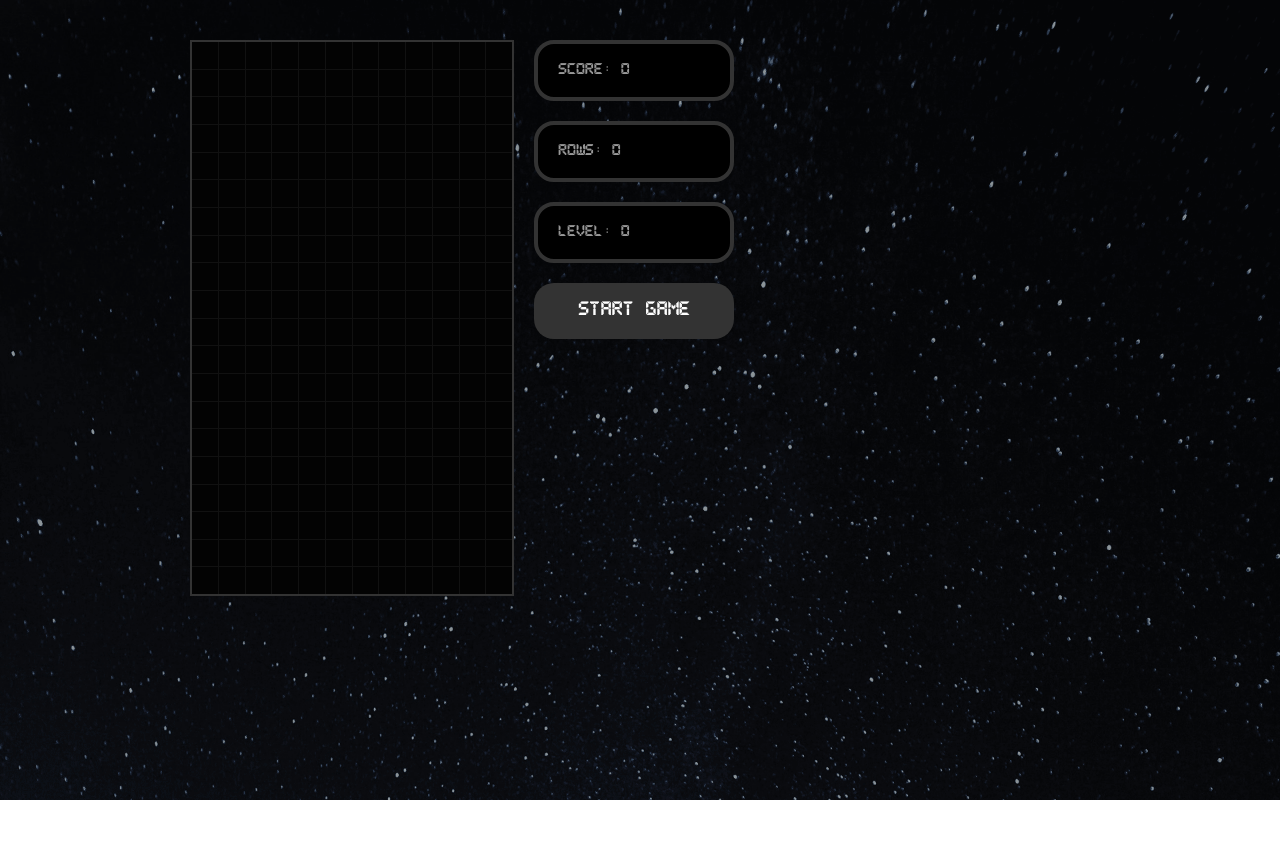
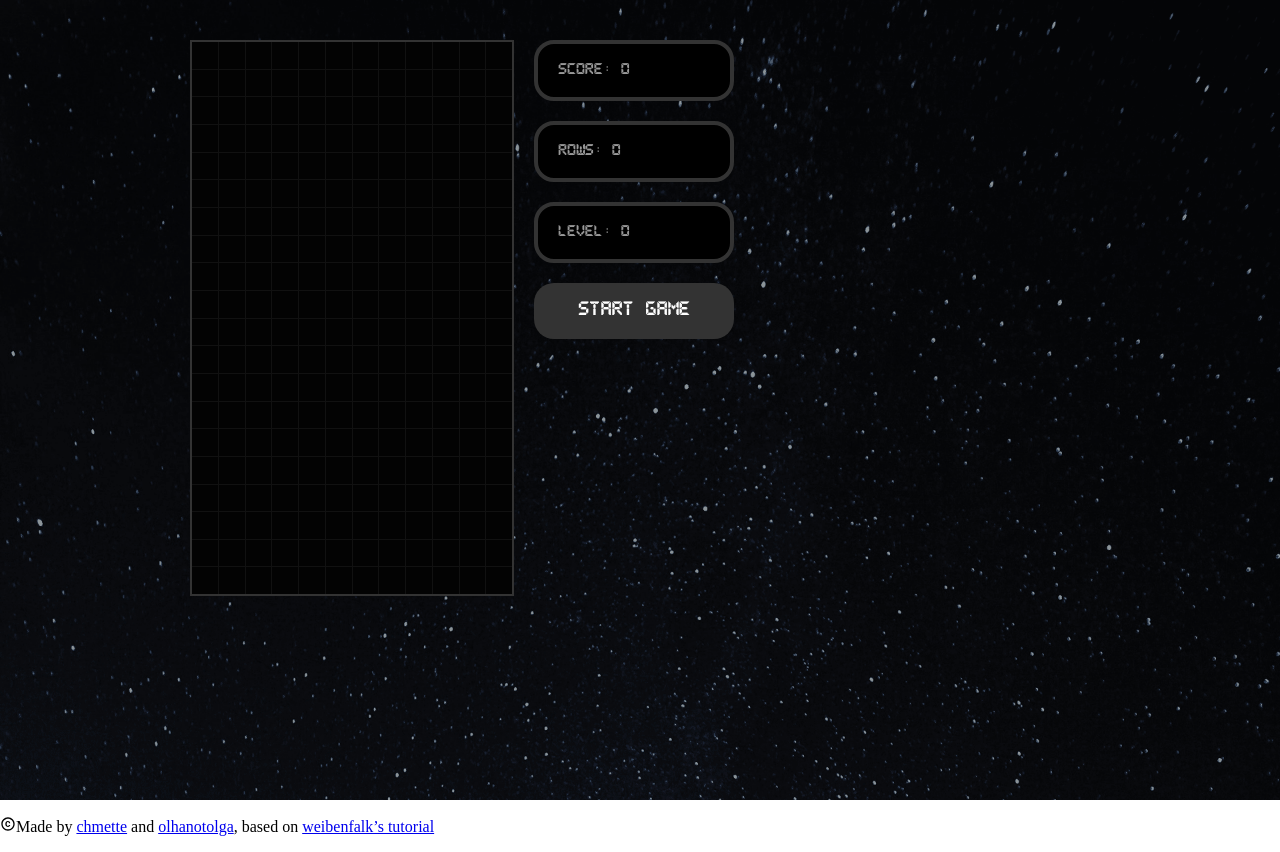
Before and after one commit to chmette/reactive-tetris, a React (Create React App) app: page / in a window 1280 px wide. Before the commit the page ends 800 px from the top, so only its background shows below. Built offline with nearby package versions, Linux system fonts and the light colour scheme.

Commit message:
add content footer

```diff
--- a/src/App.js
+++ b/src/App.js
@@ -1,11 +1,13 @@
 import React from "react";
 import Tetris from "./components/Tetris";
+import Footer from "./components/Footer";
 import "./index.css";
 
 const App = () => {
   return (
     <main>
       <Tetris />
+      <Footer />
     </main>
   );
 };
--- a/src/components/Footer.jsx
+++ b/src/components/Footer.jsx
@@ -1,9 +1,10 @@
 import React from 'react'
+import {MdCopyright} from 'react-icons/md'
 
 const Footer = () => {
     return (
         <div>
-            <p>Made by chmette and olhanotolga, based on weibenfalk’s tutorial</p>
+            <p> <MdCopyright/>Made by  <a href="https://github.com/chmette">chmette</a> and <a href="https://github.com/olhanotolga">olhanotolga</a>, based on <a href="https://www.youtube.com/watch?v=ZGOaCxX8HIU">weibenfalk’s tutorial</a> </p>
         </div>
     )
 }
--- a/src/components/Tetris.jsx
+++ b/src/components/Tetris.jsx
@@ -106,6 +106,7 @@ const Tetris = () => {
 	}, dropTime);
 
 	return (
+
 			<StyledTetrisWrapper role="button" tabIndex="0" onKeyDown={e => move(e)} onKeyUp={keyUp}>
 				<StyledTetris>
 					<Stage stage={stage}/>
@@ -121,6 +122,7 @@ const Tetris = () => {
 					</aside>
 				</StyledTetris>
 			</StyledTetrisWrapper>
+
 	)
 }
 
```
Lines whose indentation alone changed are shown as unchanged.
